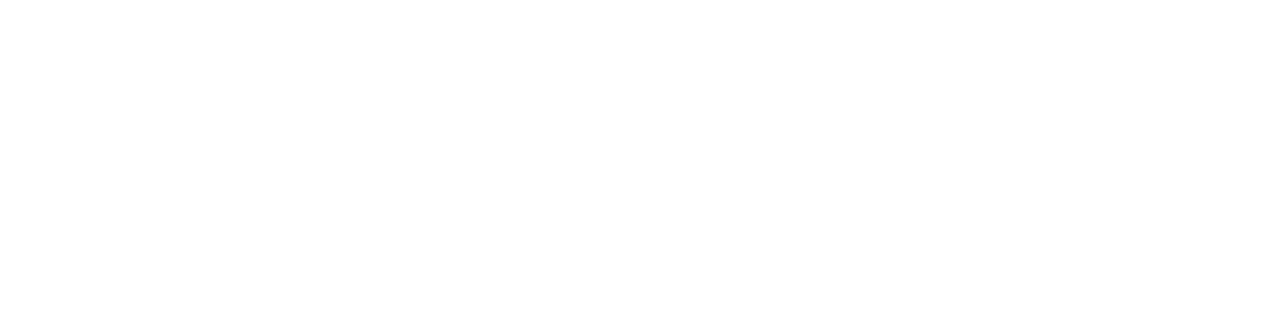
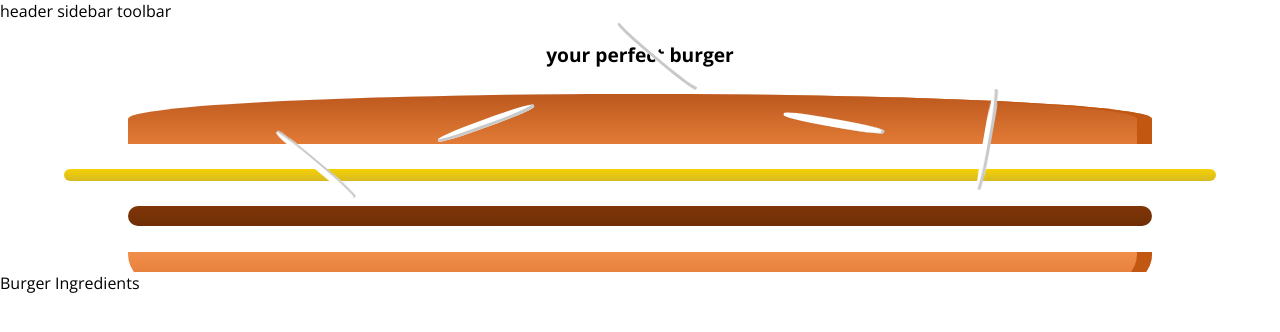
Before and after one commit to Prat99/react-burger-builder, a React app: page / in a window 1280 px wide. Shown: the top 332 px of the page. Built offline with nearby package versions, Linux system fonts and the light colour scheme.

Commit message:
initial burger layout done

```diff
--- a/package.json
+++ b/package.json
@@ -31,6 +31,7 @@
     "postcss-flexbugs-fixes": "3.2.0",
     "postcss-loader": "2.0.8",
     "promise": "8.0.1",
+    "prop-types": "^15.6.2",
     "raf": "3.4.0",
     "react": "^16.4.1",
     "react-dev-utils": "^5.0.1",
--- a/src/App.js
+++ b/src/App.js
@@ -1,11 +1,15 @@
 import React, { Component } from 'react';
-
 import './App.css';
+import Layout from './components/layout/Layout';
+import BurgerBuilder from './containers/BurgerBuilder/BurgerBuilder';
 
 class App extends Component {
   render() {
     return (
       <div>
+        <Layout>
+          <BurgerBuilder></BurgerBuilder>
+        </Layout>
       </div>
     );
   }
--- /dev/null
+++ b/src/components/Burger/Burger.css
@@ -0,0 +1,9 @@
+.Burger {
+    width:100%;
+    height: 250px;
+    margin: auto;
+    overflow: scroll;
+    text-align: center;
+    font-weight: bold;
+    font-size: 1.2rem;
+}
--- /dev/null
+++ b/src/components/Burger/Burger.js
@@ -0,0 +1,16 @@
+import React from 'react';
+import BurgerIngredients from './BurgerIngredients/BurgerIngredients';
+import classes from './Burger.css';
+const burger = (props) => {
+  return (
+      <div className={classes.Burger}>
+           <p>your perfect burger</p>
+          <BurgerIngredients type='bread-top'></BurgerIngredients>
+          <BurgerIngredients type='cheese'></BurgerIngredients>
+          <BurgerIngredients type='meat'></BurgerIngredients>
+          <BurgerIngredients type='bread-bottom'></BurgerIngredients>
+      </div>
+  )
+}
+
+export default burger;
--- /dev/null
+++ b/src/components/Burger/BurgerIngredients/BurgerIngredients.css
@@ -0,0 +1,113 @@
+.BreadBottom {
+    height: 13%;
+    width: 80%;
+    background: linear-gradient(#F08E4A, #e27b36);
+    border-radius: 0 0 30px 30px;
+    box-shadow: inset -15px 0 #c15711;
+    margin: 2% auto;
+}
+
+.BreadTop {
+    height: 20%;
+    width: 80%;
+    background: linear-gradient(#bc581e, #e27b36);
+    border-radius: 50% 50% 0 0;
+    box-shadow: inset -15px 0 #c15711;
+    margin: 2% auto;
+    position: relative;
+}
+
+.Seeds1 {
+    width: 10%;
+    height: 15%;
+    position: absolute;
+    background-color: white;
+    left: 30%;
+    top: 50%;
+    border-radius: 40%;
+    transform: rotate(-20deg);
+    box-shadow: inset -2px -3px #c9c9c9;
+}
+
+.Seeds1:after {
+    content: "";
+    width: 100%;
+    height: 100%;
+    position: absolute;
+    background-color: white;
+    left: -170%;
+    top: -260%;
+    border-radius: 40%;
+    transform: rotate(60deg);
+    box-shadow: inset -1px 2px #c9c9c9;
+  }
+
+.Seeds1:before {
+    content: "";
+    width: 100%;
+    height: 100%;
+    position: absolute;
+    background-color: white;
+    left: 180%;
+    top: -50%;
+    border-radius: 40%;
+    transform: rotate(60deg);
+    box-shadow: inset -1px -3px #c9c9c9;
+  }
+
+  .Seeds2 {
+    width: 10%;
+    height: 15%;
+    position: absolute;
+    background-color: white;
+    left: 64%;
+    top: 50%;
+    border-radius: 40%;
+    transform: rotate(10deg);
+    box-shadow: inset -3px 0 #c9c9c9;
+  }
+
+  .Seeds2:before {
+    content: "";
+    width: 100%;
+    height: 100%;
+    position: absolute;
+    background-color: white;
+    left: 150%;
+    top: -130%;
+    border-radius: 40%;
+    transform: rotate(90deg);
+    box-shadow: inset 1px 3px #c9c9c9;
+  }
+
+
+.Meat {
+    width: 80%;
+    height: 8%;
+    background: linear-gradient(#7f3608, #702e05);
+    margin: 2% auto;
+    border-radius: 15px;
+}
+
+.Cheese {
+    width: 90%;
+    height: 4.5%;
+    margin: 2% auto;
+    background: linear-gradient(#f4d004, #d6bb22);
+    border-radius: 20px;
+}
+
+.Salad {
+    width: 85%;
+    height: 7%;
+    margin: 2% auto;
+    background: linear-gradient(#228c1d, #91ce50);
+    border-radius: 20px;
+}
+
+.Bacon {
+    width: 80%;
+    height: 3%;
+    background: linear-gradient(#bf3813, #c45e38);
+    margin: 2% auto;
+}
--- /dev/null
+++ b/src/components/Burger/BurgerIngredients/BurgerIngredients.js
@@ -0,0 +1,46 @@
+import React, { Component } from 'react';
+import classes from './BurgerIngredients.css'
+import PropTypes from 'prop-types';
+
+// Though we have stated in class it's still a stateless component which doesn't have any state to manipulate
+// or return, so it should be inside components folder not in container.
+export class BurgerIngredients extends Component {
+
+    render() {
+            let ingredients = null;
+            switch (this.props.type) {
+                case 'bread-bottom':
+                    ingredients = <div className={classes.BreadBottom}></div>;
+                    break;
+                case 'bread-top':
+                    ingredients = (
+                        <div className={classes.BreadTop}>
+                            <div className={classes.Seeds1}></div>
+                            <div className={classes.Seeds2}></div>
+                        </div>
+                    )
+                    break;
+                case 'meat':
+                    ingredients = <div className={classes.Meat}></div>;
+                    break;
+                case 'cheese':
+                    ingredients = <div className={classes.Cheese}></div>;
+                    break;
+                case 'salad':
+                    ingredients = <div className={classes.Salad}></div>;
+                    break;
+                case 'bacon':
+                    ingredients = <div className={classes.Bacon}></div>;
+                    break;
+                default:
+                    ingredients = null;
+                    break;
+            }
+            return ingredients;
+    }
+}
+
+BurgerIngredients.propTypes = {
+    types: PropTypes.string.isRequired
+} // define your prop types rules here
+export default BurgerIngredients;
--- /dev/null
+++ b/src/components/layout/Layout.js
@@ -0,0 +1,15 @@
+import React from 'react';
+import Aux from '../../hoc/Aux';
+
+const layout = (props) => (
+    <Aux>
+        <div>header sidebar toolbar</div>
+        <main>
+            {props.children}
+        </main>
+    </Aux>
+); // returning the converted jsx from stateless component
+
+export default layout;
+
+//stateless components
--- /dev/null
+++ b/src/containers/BurgerBuilder/BurgerBuilder.js
@@ -0,0 +1,18 @@
+import React, { Component } from 'react';
+import Aux from "../../hoc/Aux";
+import Burger from '../../components/Burger/Burger';
+
+class BurgerBuilder extends Component {
+    render() {
+        return (
+            <Aux>
+                <Burger title='your burger'></Burger>
+                <div>Burger Ingredients</div>
+            </Aux>
+        );
+    };
+}
+
+export default BurgerBuilder;
+
+// stateful component
--- /dev/null
+++ b/src/hoc/Aux.js
@@ -0,0 +1,4 @@
+
+const aux = (props) => props.children;
+
+export default aux;
```
